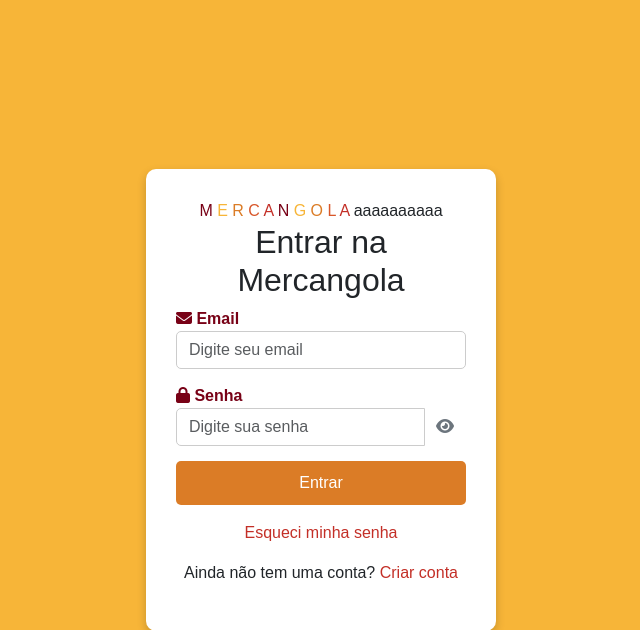
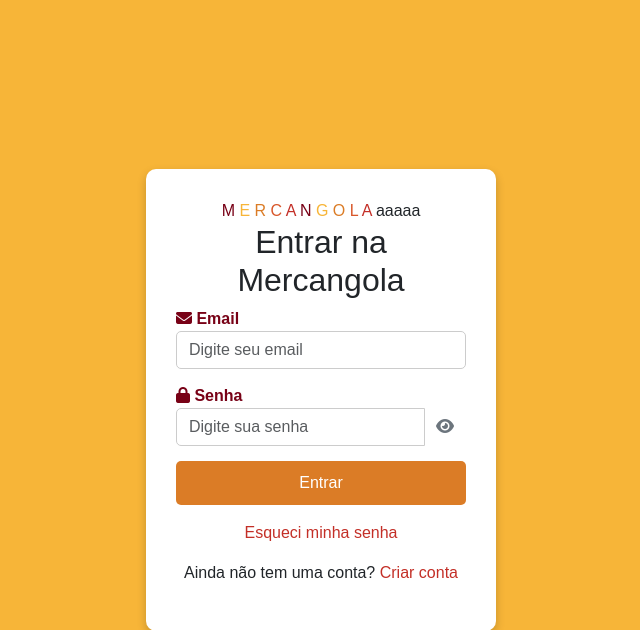
Before and after one commit to Erick0011/Mercangola, a Flask app: page /login in a window 1280 px wide. Shown: the top 630 px of the page, without its empty margins (319-959 px from the left). Run offline with Flask 3, Linux system fonts and the light colour scheme; some libraries are stand-ins or nearby versions.

Commit message:
mantendo a ofensiva

```diff
--- a/app/templates/includes/logo.html
+++ b/app/templates/includes/logo.html
@@ -10,4 +10,4 @@
     <span style="color: #D8572A;">L</span>
     <span style="color: #C32F27;">A</span>
 </a>
-aaaaaaaaaa
+aaaaa
```
